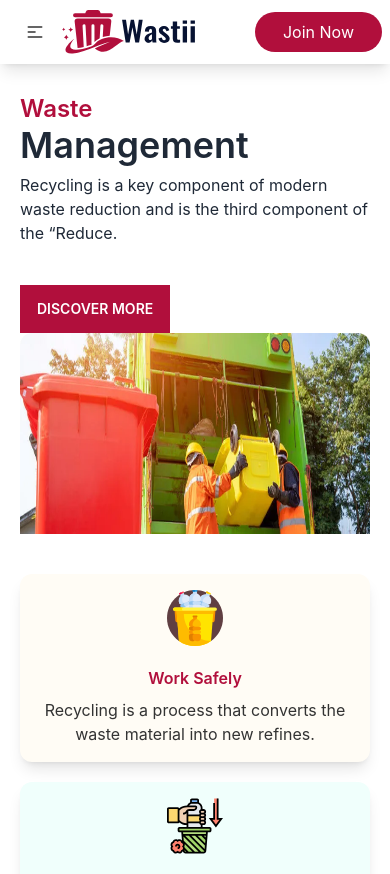
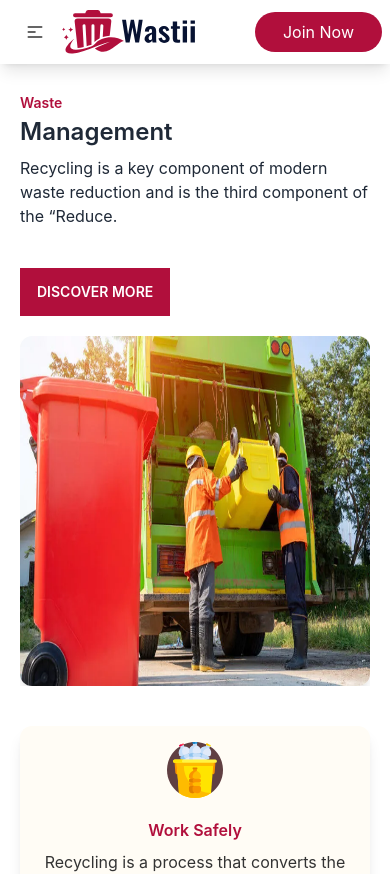
Before and after one commit to sayemhossain/clean-city, a React (Create React App) app: page / in a window 390 px wide. Shown: the top 874 px of the page. Built offline with nearby package versions, Linux system fonts and the light colour scheme.

Commit message:
new code added

```diff
--- a/src/pages/Home/HomeBanner/HomeBanner.js
+++ b/src/pages/Home/HomeBanner/HomeBanner.js
@@ -23,10 +23,12 @@ const HomeBanner = () => {
       <div>
         <Slider {...settings}>
           <div className="md:px-5">
-            <div className="md:flex justify-between h-[450px] items-center text-gray-800 gap-5">
+            <div className="md:flex justify-between md:h-[450px] items-center text-gray-800 gap-5">
               <div>
-                <h1 className="text-4xl mb-2 font-semibold">
-                  <span className="text-2xl text-secondary">Rececle Today</span>{" "}
+                <h1 className="text-2xl md:text-4xl mb-2 font-semibold">
+                  <span className="text-sm md:text-2xl text-secondary">
+                    Rececle Today
+                  </span>{" "}
                   <br /> For A Better Tomorrow
                 </h1>
                 <p>
@@ -37,7 +39,7 @@ const HomeBanner = () => {
                   Discover More
                 </button>
               </div>
-              <div className="">
+              <div className="mt-5 md:mt-0">
                 <img
                   className="w-[650px] h-[350px] rounded-xl shadow-lg"
                   src={banner3}
@@ -47,11 +49,13 @@ const HomeBanner = () => {
             </div>
           </div>
           <div className="md:px-5">
-            <div className="md:flex justify-between h-[450px] items-center text-gray-800 gap-5">
+            <div className="md:flex justify-between md:h-[450px] items-center text-gray-800 gap-5">
               <div>
-                <h1 className="text-4xl mb-2  font-semibold">
-                  <span className="text-2xl text-secondary">Waste</span> <br />{" "}
-                  Management
+                <h1 className="text-2xl md:text-4xl mb-2  font-semibold">
+                  <span className="text-sm md:text-2xl text-secondary">
+                    Waste
+                  </span>{" "}
+                  <br /> Management
                 </h1>
                 <p>
                   Recycling is a key component of modern waste reduction and is
@@ -61,7 +65,7 @@ const HomeBanner = () => {
                   Discover More
                 </button>
               </div>
-              <div className="">
+              <div className="mt-5 md:mt-0">
                 <img
                   className="w-[650px] h-[350px] rounded-xl shadow-lg"
                   src={banner2}
@@ -71,10 +75,12 @@ const HomeBanner = () => {
             </div>
           </div>
           <div className="md:px-5">
-            <div className="md:flex justify-between h-[450px] items-center text-gray-800 gap-5">
+            <div className="md:flex justify-between md:h-[450px] items-center text-gray-800 gap-5">
               <div>
-                <h1 className="text-4xl mb-2  font-semibold">
-                  <span className="text-2xl text-secondary">Discover</span>{" "}
+                <h1 className=" text-2xl md:text-4xl mb-2  font-semibold">
+                  <span className="text-sm md:text-2xl text-secondary">
+                    Discover
+                  </span>{" "}
                   <br /> our all Services
                 </h1>
                 <p>
@@ -85,7 +91,7 @@ const HomeBanner = () => {
                   Discover More
                 </button>
               </div>
-              <div className="">
+              <div className="mt-5 md:mt-0">
                 <img
                   className="w-[650px] h-[350px] rounded-xl shadow-lg"
                   src={banner}
```
